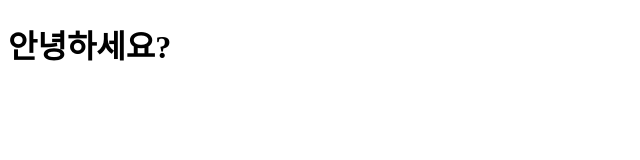
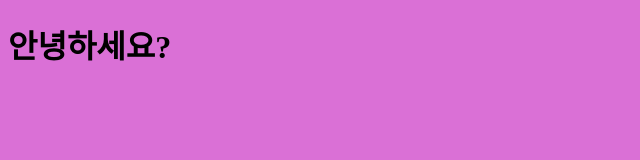
Before and after one commit to jmcho2010/gitTest2, a plain HTML site: page taejin.html in a window 1280 px wide. Shown: the whole page, without its empty margins (0-640 px from the left). Drawn offline with Linux system fonts and the light colour scheme.

Commit message:
과제입니다

```diff
--- /dev/null
+++ b/taejin.css
@@ -0,0 +1,3 @@
+body{
+    background-color: orchid;
+}
--- a/taejin.html
+++ b/taejin.html
@@ -5,6 +5,7 @@
     <meta http-equiv="X-UA-Compatible" content="IE=edge">
     <meta name="viewport" content="width=device-width, initial-scale=1.0">
     <title>Document</title>
+    <link rel="stylesheet" href="taejin.css">
 </head>
 <body>
     <h1>안녕하세요?</h1>
```
